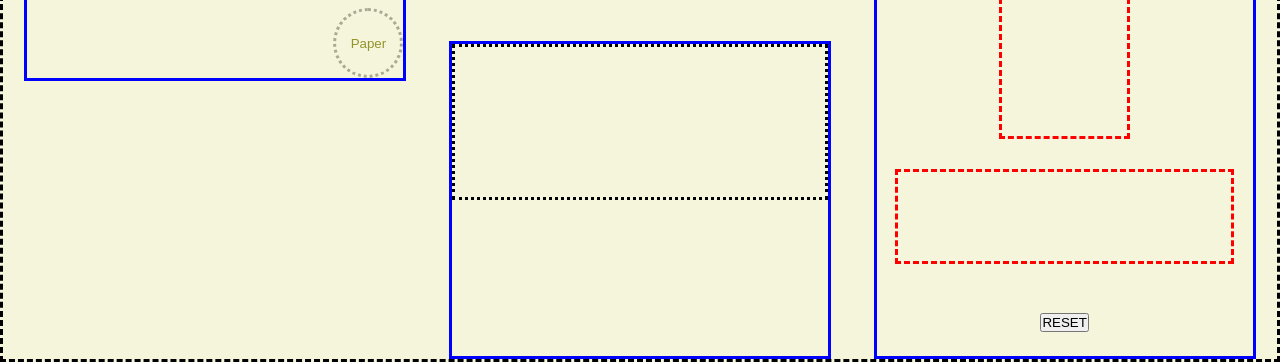
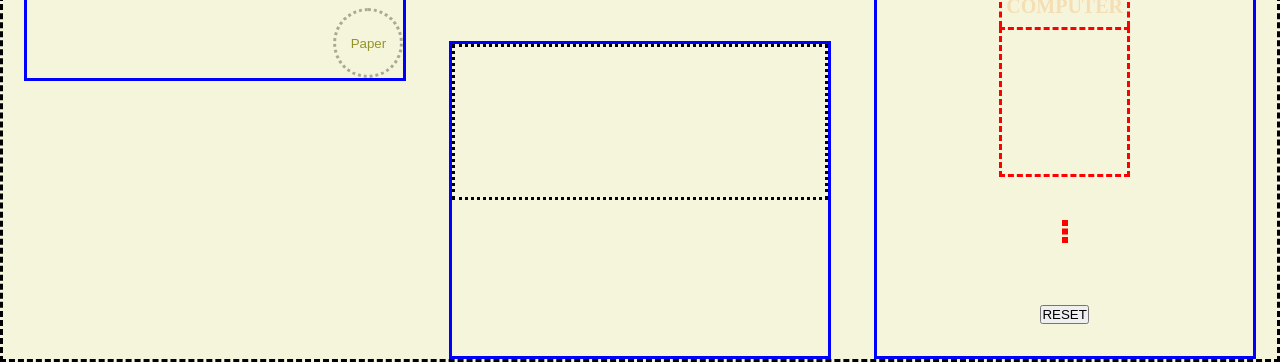
Before and after one commit to Nton23/TOP--Rock-Paper-Scissors, a plain HTML site: page index.html in a window 1280 px wide. Shown: the part 438-800 px from the top of the page. Drawn offline with Linux system fonts and the light colour scheme.

Commit message:
Add a reset button and span tag to total-result-container

```diff
--- a/index.html
+++ b/index.html
@@ -35,7 +35,9 @@
             <div id="computer-title" class="title-container"></div>
             <div id="computer-value" class="value-container"></div>
         </div>
-        <div id="total-result-announcement"></div>
+        <div id="total-result-container">
+            <span id="total-result-announcement"></span>
+        </div>
         <button>RESET</button>
     </div>
     <script src="myscript.js"></script>
```
